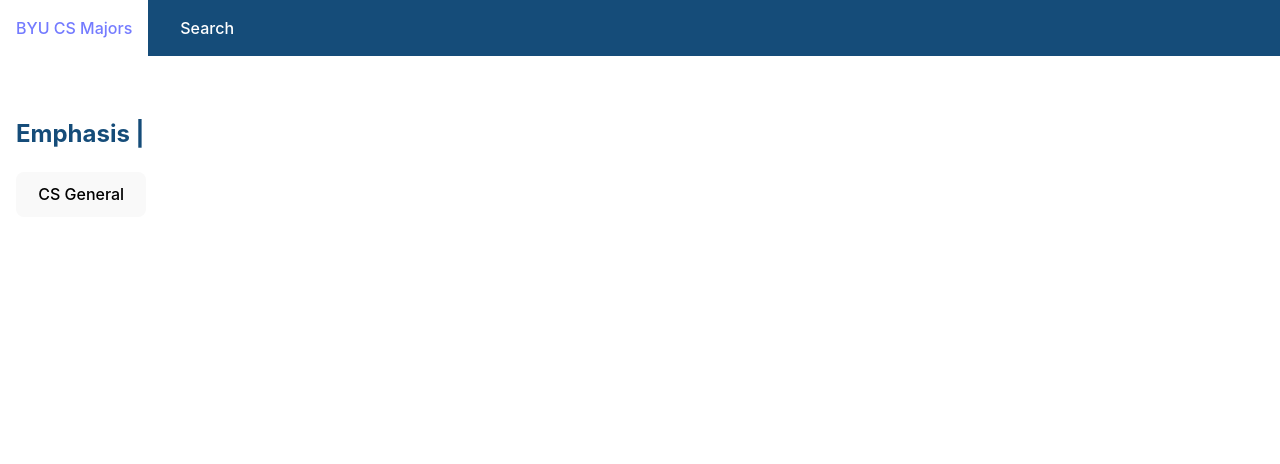
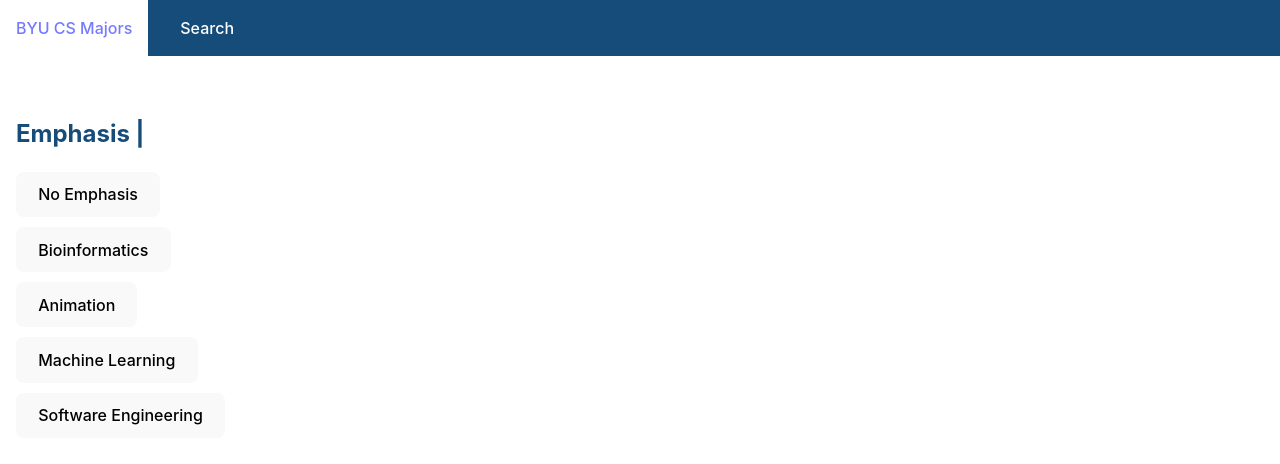
Before and after one commit to zinga331/Cs-Classes, a React (Vite) app: page /#/ in a window 1280 px wide. Shown: the top 464 px of the page. Built offline with nearby package versions, Linux system fonts and the light colour scheme.

Commit message:
Fix some references to `course.emphasis`

```diff
--- a/src/components/displays/HierarchyDisplay.tsx
+++ b/src/components/displays/HierarchyDisplay.tsx
@@ -14,7 +14,7 @@ const HierarchyDisplay = (props: Props) => {
   useEffect(() => {
     if (selectedEmphasis) {
       const newFilteredCourses = props.courses.filter(
-        (course) => (course.emphasis || "CS General") === selectedEmphasis
+        (course) => course.emphases.includes(selectedEmphasis)
       );
       newFilteredCourses.sort((a, b) => a.code.localeCompare(b.code)); // Sort the courses alphabetically
       setFilteredCourses(newFilteredCourses);
@@ -81,8 +81,10 @@ const HierarchyDisplay = (props: Props) => {
     );
   };
 
-  // Get all unique emphasis values, including "CS General" for courses with null emphasis
-  const emphases = Array.from(new Set(props.courses.map(course => course.emphasis || "CS General")));
+  // Get all unique emphasis values
+  const emphases = ["No Emphasis", "Bioinformatics", "Animation", "Machine Learning", "Software Engineering"];
+  //Array.from(props.courses.reduce((acc, course) =>
+  //  course.emphases.forEach(emphasis => acc.add(emphasis)), new Set()));
 
   return (
     <div className="hierarchy-display-container">
--- a/src/components/model/service/quoteService.ts
+++ b/src/components/model/service/quoteService.ts
@@ -39,6 +39,7 @@ export const courses: Course[] = coursesJson.map((courseJson: any): Course => {
       longName: courseJson.longName,
       description: courseJson.description,
       learningOutcomes: courseJson.learningOutcomes,
+      emphases: courseJson.emphases,
       credits: {
         creditHours: courseJson.credits.creditHours,
         lectureHours: courseJson.credits.lectureHours,
```
